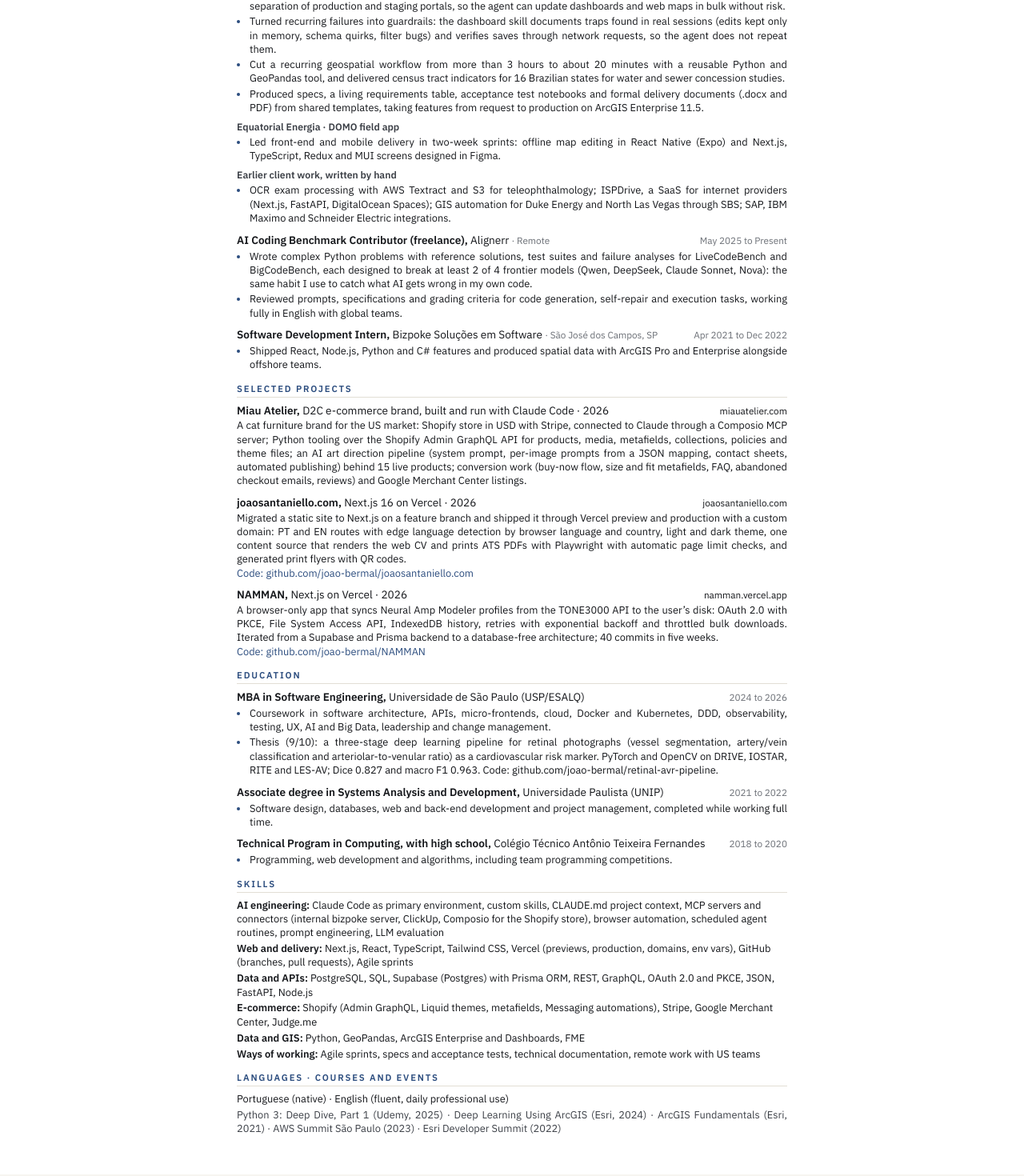
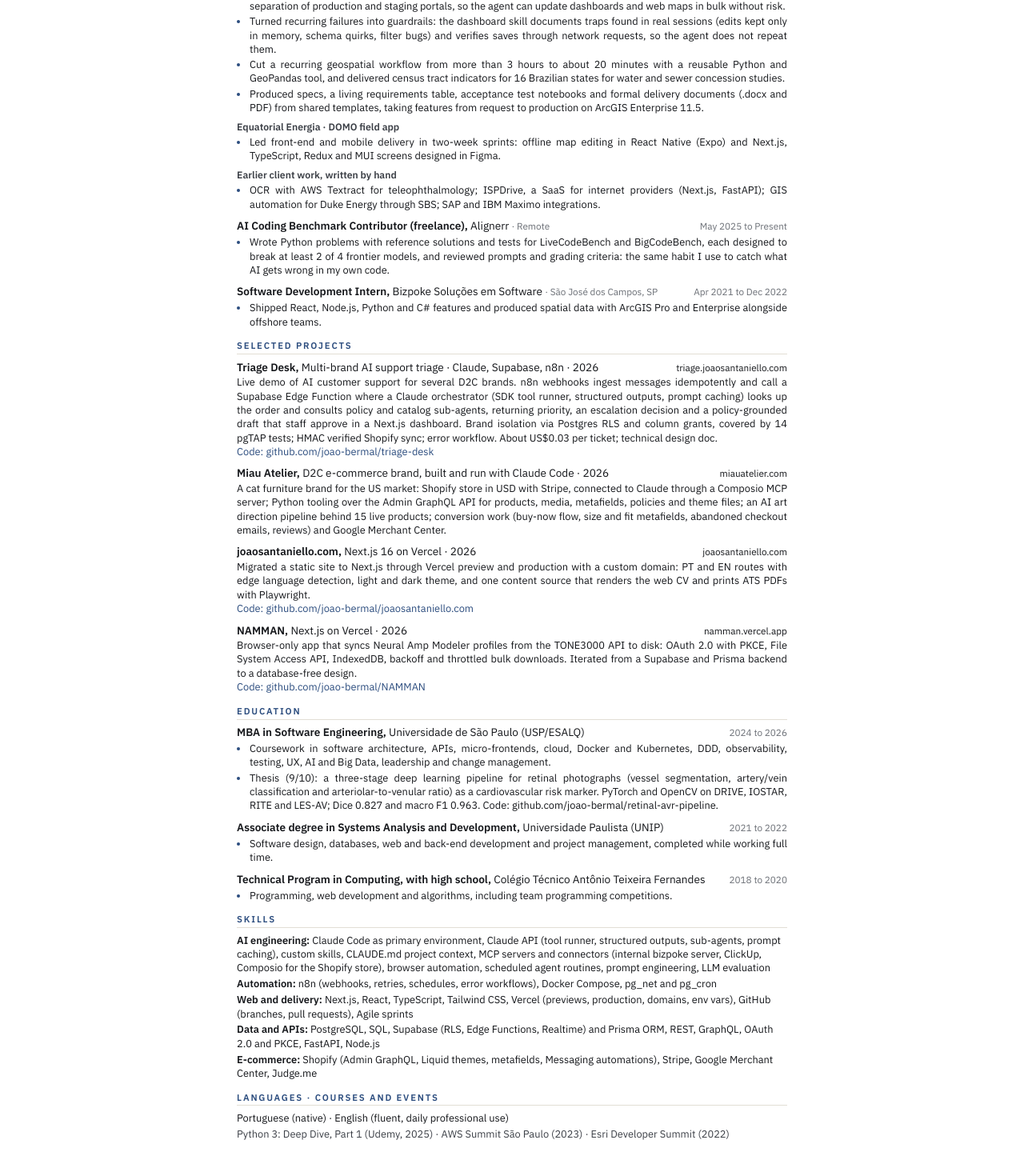
Before and after one commit to joao-bermal/joaosantaniello.com, a Next.js app: page /en/cv/pdf/ai in a window 1280 px wide. Shown: the part 578-2048 px from the top of the page at 80% size. Built offline with nearby package versions, Linux system fonts and the light colour scheme; no server answers; a web font is replaced by a local one.

Commit message:
feat(cv): tailored CV adds Triage Desk (Claude agents, Supabase, n8n) with the live demo and repo links

```diff
--- a/src/content/resume-ai.ts
+++ b/src/content/resume-ai.ts
@@ -12,9 +12,9 @@
 export const resumeAI: Resume = {
   ...base,
   meta: { title: 'CV', description: 'João Vitor Bermal Santaniello, AI product engineer.' },
-  headline: 'AI Product Engineer · Claude Code, Next.js on Vercel and E-commerce Automation',
+  headline: 'AI Product Engineer · Claude Code, Next.js on Vercel, Supabase and n8n for E-commerce',
   summary:
-    'Software engineer with six years of production experience who now builds AI-natively. Claude Code is my primary development environment: I orchestrate it to ship production software, and I read, review and correct what it generates. In 2026 I shipped two Next.js applications to production on Vercel, built and run a US e-commerce brand on Shopify with Python automation over the Admin GraphQL API and an AI image pipeline, and authored a library of nine Claude Code skills that my team at Bizpoke shares across 13 client projects, connected to ClickUp, our internal data platform and the store through MCP (including a Composio server). Before AI I wrote code by hand for years: FastAPI and Node.js services, React and Next.js front ends, Python and ArcGIS data pipelines for large utilities. MBA in Software Engineering (USP/ESALQ), fluent English, remote work with US teams.',
+    'Software engineer with six years of production experience who now builds AI-natively. Claude Code is my primary development environment: I orchestrate it to ship production software, and I read, review and correct what it generates. In 2026 I shipped two Next.js applications to production on Vercel, built and run a US e-commerce brand on Shopify with Python automation over the Admin GraphQL API and an AI image pipeline, built a live multi-brand support triage demo with Claude agents, Supabase and n8n, and authored a library of nine Claude Code skills that my team at Bizpoke shares across 13 client projects, connected to ClickUp, our internal data platform and the store through MCP (including a Composio server). Before AI I wrote FastAPI, Node.js, React and Python by hand for years, including ArcGIS pipelines for large utilities. MBA in Software Engineering (USP/ESALQ), fluent English, remote work with US teams.',
   summaryShort:
     'Software engineer with six years of production experience who now builds AI-natively, with Claude Code as my primary environment. In 2026 I shipped two Next.js apps to production on Vercel, built and run a US Shopify brand with Admin GraphQL automation and an AI image pipeline, and authored nine Claude Code skills my team shares across 13 client projects, connected to ClickUp through MCP. Years of hand-written FastAPI, Node.js, React and Python before AI.',
   experience: [
@@ -45,14 +45,13 @@
         {
           title: 'Earlier client work, written by hand',
           bullets: [
-            'OCR exam processing with AWS Textract and S3 for teleophthalmology; ISPDrive, a SaaS for internet providers (Next.js, FastAPI, DigitalOcean Spaces); GIS automation for Duke Energy and North Las Vegas through SBS; SAP, IBM Maximo and Schneider Electric integrations.',
+            'OCR with AWS Textract for teleophthalmology; ISPDrive, a SaaS for internet providers (Next.js, FastAPI); GIS automation for Duke Energy through SBS; SAP and IBM Maximo integrations.',
           ],
         },
       ],
       onePage: [
         'Authored nine shared Claude Code skills and a root CLAUDE.md inherited by 13 Aegea projects: project bootstrap, ArcGIS API client, dashboard editing, delivery documents and status reporting.',
         'Connected Claude Code through MCP to ClickUp (status reports on a scheduled daily routine) and to BizpokeBI, our geospatial data platform, whose bizpoke MCP server I helped build.',
-        'Built an OAuth2 ArcGIS Enterprise REST client with automatic backups and production/staging separation, letting the agent edit dashboards in bulk safely.',
         'Cut a recurring geospatial workflow from 3+ hours to about 20 minutes with a reusable GeoPandas tool, and led DOMO front-end and mobile delivery (Equatorial Energia) in two-week sprints.',
       ],
     },
@@ -64,8 +63,7 @@
       groups: [
         {
           bullets: [
-            'Wrote complex Python problems with reference solutions, test suites and failure analyses for LiveCodeBench and BigCodeBench, each designed to break at least 2 of 4 frontier models (Qwen, DeepSeek, Claude Sonnet, Nova): the same habit I use to catch what AI gets wrong in my own code.',
-            'Reviewed prompts, specifications and grading criteria for code generation, self-repair and execution tasks, working fully in English with global teams.',
+            'Wrote Python problems with reference solutions and tests for LiveCodeBench and BigCodeBench, each designed to break at least 2 of 4 frontier models, and reviewed prompts and grading criteria: the same habit I use to catch what AI gets wrong in my own code.',
           ],
         },
       ],
@@ -82,16 +80,27 @@
   ],
   projects: [
     {
+      name: 'Triage Desk',
+      role: 'Multi-brand AI support triage · Claude, Supabase, n8n · 2026',
+      text: 'Live demo of AI customer support for several D2C brands. n8n webhooks ingest messages idempotently and call a Supabase Edge Function where a Claude orchestrator (SDK tool runner, structured outputs, prompt caching) looks up the order and consults policy and catalog sub-agents, returning priority, an escalation decision and a policy-grounded draft that staff approve in a Next.js dashboard. Brand isolation via Postgres RLS and column grants, covered by 14 pgTAP tests; HMAC verified Shopify sync; error workflow. About US$0.03 per ticket; technical design doc.',
+      links: [
+        { label: 'triage.joaosantaniello.com', href: 'https://triage.joaosantaniello.com' },
+        { label: 'Code: github.com/joao-bermal/triage-desk', href: 'https://github.com/joao-bermal/triage-desk' },
+      ],
+      printAllLinks: true,
+      onePage: 'Claude agent with sub-agents in a Supabase Edge Function, n8n workflows, RLS with pgTAP tests, Next.js on Vercel.',
+    },
+    {
       name: 'Miau Atelier',
       role: 'D2C e-commerce brand, built and run with Claude Code · 2026',
-      text: 'A cat furniture brand for the US market: Shopify store in USD with Stripe, connected to Claude through a Composio MCP server; Python tooling over the Shopify Admin GraphQL API for products, media, metafields, collections, policies and theme files; an AI art direction pipeline (system prompt, per-image prompts from a JSON mapping, contact sheets, automated publishing) behind 15 live products; conversion work (buy-now flow, size and fit metafields, FAQ, abandoned checkout emails, reviews) and Google Merchant Center listings.',
+      text: 'A cat furniture brand for the US market: Shopify store in USD with Stripe, connected to Claude through a Composio MCP server; Python tooling over the Admin GraphQL API for products, media, metafields, policies and theme files; an AI art direction pipeline behind 15 live products; conversion work (buy-now flow, size and fit metafields, abandoned checkout emails, reviews) and Google Merchant Center.',
       links: [{ label: 'miauatelier.com', href: 'https://miauatelier.com' }],
       onePage: 'US Shopify brand run with Claude Code and a Composio MCP server: Admin GraphQL automation, an AI image pipeline behind 15 live products, Stripe and conversion work.',
     },
     {
       name: 'joaosantaniello.com',
       role: 'Next.js 16 on Vercel · 2026',
-      text: 'Migrated a static site to Next.js on a feature branch and shipped it through Vercel preview and production with a custom domain: PT and EN routes with edge language detection by browser language and country, light and dark theme, one content source that renders the web CV and prints ATS PDFs with Playwright with automatic page limit checks, and generated print flyers with QR codes.',
+      text: 'Migrated a static site to Next.js through Vercel preview and production with a custom domain: PT and EN routes with edge language detection, light and dark theme, and one content source that renders the web CV and prints ATS PDFs with Playwright.',
       links: [
         { label: 'joaosantaniello.com', href: 'https://joaosantaniello.com' },
         { label: 'Code: github.com/joao-bermal/joaosantaniello.com', href: 'https://github.com/joao-bermal/joaosantaniello.com' },
@@ -102,25 +111,25 @@
     {
       name: 'NAMMAN',
       role: 'Next.js on Vercel · 2026',
-      text: 'A browser-only app that syncs Neural Amp Modeler profiles from the TONE3000 API to the user’s disk: OAuth 2.0 with PKCE, File System Access API, IndexedDB history, retries with exponential backoff and throttled bulk downloads. Iterated from a Supabase and Prisma backend to a database-free architecture; 40 commits in five weeks.',
+      text: 'Browser-only app that syncs Neural Amp Modeler profiles from the TONE3000 API to disk: OAuth 2.0 with PKCE, File System Access API, IndexedDB, backoff and throttled bulk downloads. Iterated from a Supabase and Prisma backend to a database-free design.',
       links: [
         { label: 'namman.vercel.app', href: 'https://namman.vercel.app/' },
         { label: 'Code: github.com/joao-bermal/NAMMAN', href: 'https://github.com/joao-bermal/NAMMAN' },
       ],
       printAllLinks: true,
-      onePage: 'Browser-only Next.js app: OAuth 2.0 PKCE, File System Access API, backoff and throttled bulk downloads.',
     },
   ],
   skills: [
-    { label: 'AI engineering', items: 'Claude Code as primary environment, custom skills, CLAUDE.md project context, MCP servers and connectors (internal bizpoke server, ClickUp, Composio for the Shopify store), browser automation, scheduled agent routines, prompt engineering, LLM evaluation', onePage: true },
+    { label: 'AI engineering', items: 'Claude Code as primary environment, Claude API (tool runner, structured outputs, sub-agents, prompt caching), custom skills, CLAUDE.md project context, MCP servers and connectors (internal bizpoke server, ClickUp, Composio for the Shopify store), browser automation, scheduled agent routines, prompt engineering, LLM evaluation', onePage: true },
+    { label: 'Automation', items: 'n8n (webhooks, retries, schedules, error workflows), Docker Compose, pg_net and pg_cron', onePage: true },
     { label: 'Web and delivery', items: 'Next.js, React, TypeScript, Tailwind CSS, Vercel (previews, production, domains, env vars), GitHub (branches, pull requests), Agile sprints', onePage: true },
-    { label: 'Data and APIs', items: 'PostgreSQL, SQL, Supabase (Postgres) with Prisma ORM, REST, GraphQL, OAuth 2.0 and PKCE, JSON, FastAPI, Node.js', onePage: true },
+    { label: 'Data and APIs', items: 'PostgreSQL, SQL, Supabase (RLS, Edge Functions, Realtime) and Prisma ORM, REST, GraphQL, OAuth 2.0 and PKCE, FastAPI, Node.js', onePage: true },
     { label: 'E-commerce', items: 'Shopify (Admin GraphQL, Liquid themes, metafields, Messaging automations), Stripe, Google Merchant Center, Judge.me', onePage: true },
-    { label: 'Data and GIS', items: 'Python, GeoPandas, ArcGIS Enterprise and Dashboards, FME' },
-    { label: 'Ways of working', items: 'Agile sprints, specs and acceptance tests, technical documentation, remote work with US teams' },
   ],
   education: base.education.map((e, i) =>
     i === 0 ? { ...e, details: [e.details[0], `${e.details[1]} Code: github.com/joao-bermal/retinal-avr-pipeline.`] } : e,
   ),
+  // Keep the courses to one line so the tailored CV stays within two pages.
+  courses: base.courses.filter((c) => /Python 3|AWS Summit|Esri Developer/.test(c)),
   files: { full: '', onePage: '' },
 };
```
